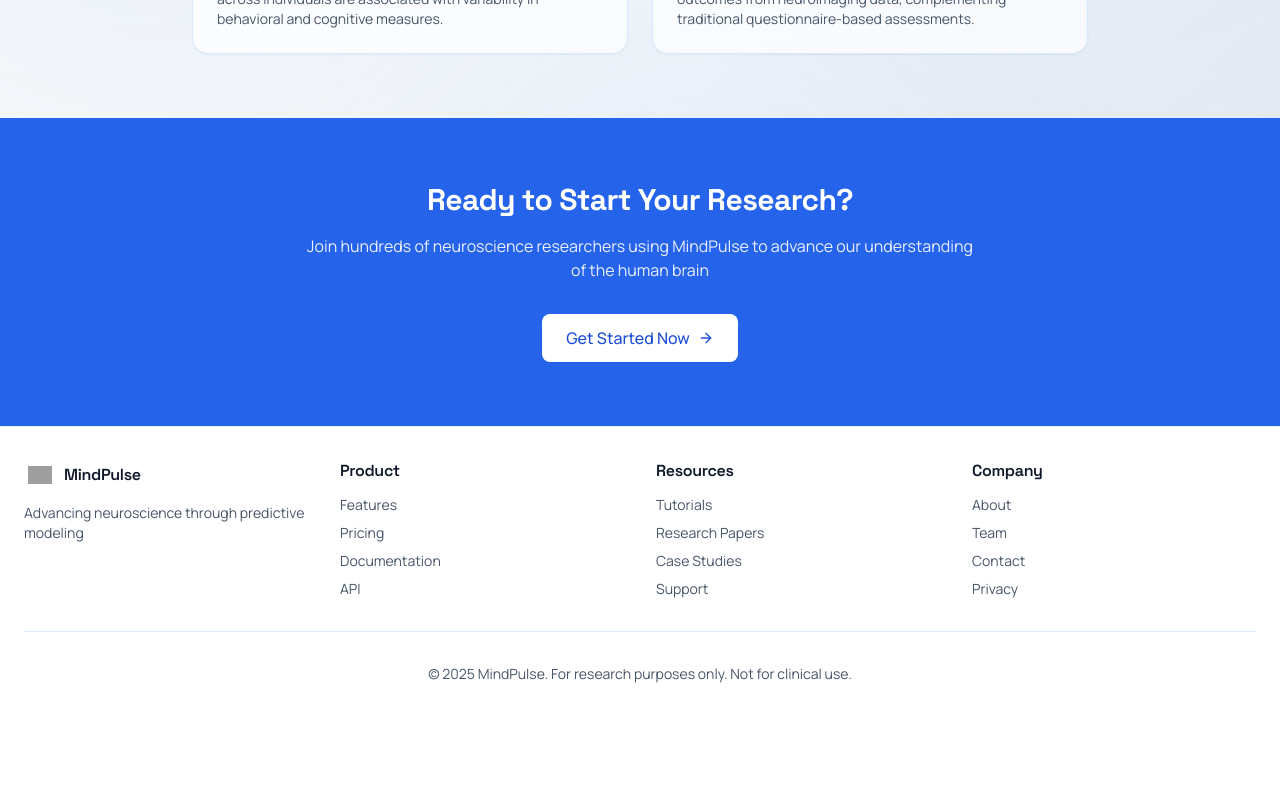
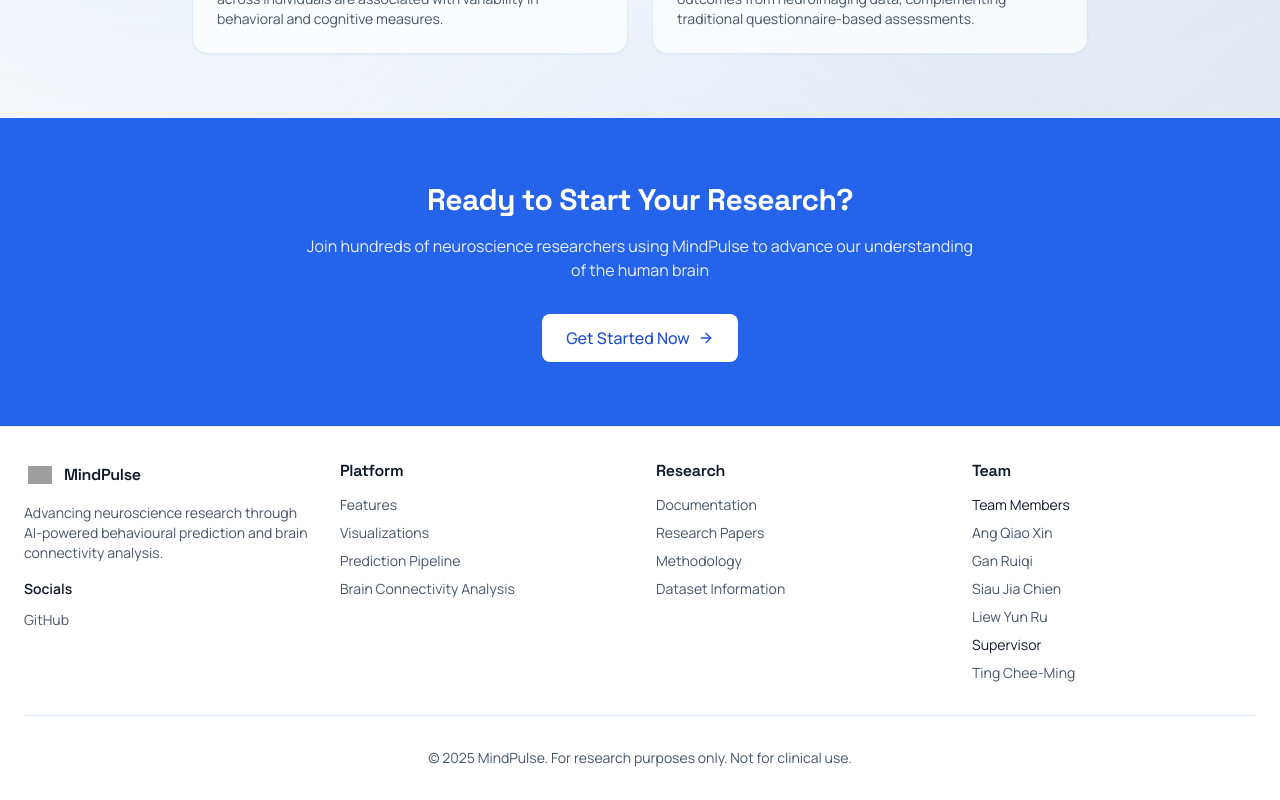
Before and after one commit to YR-1/GNN-web, a Next.js app in the folder frontend/: page / in a window 1280 px wide. Shown: the part 1966-2766 px from the top of the page. Before the commit the page ends 2682 px from the top, so only its background shows below. Built offline with nearby package versions, Linux system fonts and the light colour scheme; no server answers; grey boxes are pictures that could not be loaded.

Commit message:
Updated layout

```diff
--- a/frontend/app/(dashboard)/layout.tsx
+++ b/frontend/app/(dashboard)/layout.tsx
@@ -58,7 +58,7 @@ export default function DashboardLayout({
         <div className='top-nav-inner'>
           <div className='top-nav-brand'>
             <Image src='/fyp-logo-brain.png' alt='MindPulse' width={36} height={36} className='rounded-md' />
-            <Link href='/dashboard' className='brand-title'>
+            <Link href='/' className='brand-title'>
               MindPulse
             </Link>
           </div>
--- a/frontend/app/(dashboard)/model-performance/page.tsx
+++ b/frontend/app/(dashboard)/model-performance/page.tsx
@@ -189,7 +189,7 @@ export default function ModelPerformancePage() {
                     onClick={() => handleSort('mse')}
                     className='hover:bg-blue-100 p-0 h-auto font-semibold flex items-center ml-auto'
                   >
-                    MSE
+                    MAE
                     {getSortIcon('mse')}
                   </Button>
                 </TableHead>
@@ -258,9 +258,9 @@ export default function ModelPerformancePage() {
               </dd>
             </div>
             <div className='rounded-lg border border-slate-200 bg-white p-3'>
-              <dt className='text-xs font-semibold text-slate-800'>MSE</dt>
+              <dt className='text-xs font-semibold text-slate-800'>MAE</dt>
               <dd className='mt-1 text-xs leading-relaxed text-slate-600'>
-                Mean Squared Error &mdash; the average squared gap between predicted and actual
+                Mean Absolute Error &mdash; the average absolute gap between predicted and actual
                 scores. Lower means more accurate predictions.
               </dd>
             </div>
--- a/frontend/app/page.tsx
+++ b/frontend/app/page.tsx
@@ -13,7 +13,11 @@ export default function RootPage() {
         <div className='max-w-7xl mx-auto px-6 py-20 relative'>
           <div className='max-w-4xl mx-auto text-center'>
             <div className='mb-8 flex justify-center'>
-              <div className='inline-flex items-center justify-center gap-4 px-2 py-2'>
+              <Link
+                href='/login'
+                className='inline-flex items-center justify-center gap-4 px-2 py-2'
+                aria-label='Go to Get Started page'
+              >
                 <Image
                   src='/fyp-logo-brain.png'
                   alt='MindPulse logo'
@@ -24,7 +28,7 @@ export default function RootPage() {
                 <span className='font-display text-3xl font-bold leading-none text-ink-950 sm:text-5xl'>
                   MindPulse
                 </span>
-              </div>
+              </Link>
             </div>
             <h1 className='text-4xl sm:text-5xl font-display font-bold text-ink-950 mb-6'>
               Predict Human Behavior from Brain Activity
@@ -179,7 +183,11 @@ export default function RootPage() {
         <div className='max-w-7xl mx-auto px-6'>
           <div className='grid grid-cols-1 md:grid-cols-4 gap-8'>
             <div>
-              <div className='flex items-center gap-2 mb-3'>
+              <Link
+                href='/login'
+                className='mb-3 flex items-center gap-2'
+                aria-label='Go to Get Started page'
+              >
                 <div className='w-8 h-8 rounded-lg flex items-center justify-center'>
 
                   <Image
@@ -191,39 +199,53 @@ export default function RootPage() {
                 />
                 </div>
                 <span className='font-display font-semibold text-ink-950'>MindPulse</span>
+              </Link>
+              <p className='text-sm text-ink-700'>
+                Advancing neuroscience research through AI-powered behavioural prediction and brain connectivity analysis.
+              </p>
+              <div className='mt-4'>
+                <p className='mb-2 text-sm font-semibold text-ink-950'>Socials</p>
+                <a
+                  href='https://github.com/YR-1/GNN-web'
+                  target='_blank'
+                  rel='noreferrer'
+                  className='text-sm text-ink-700 transition-colors hover:text-ink-950'
+                >
+                  GitHub
+                </a>
               </div>
-              <p className='text-sm text-ink-700'>
-                Advancing neuroscience through predictive modeling
-              </p>
             </div>
 
             <div>
-              <h4 className='font-display font-semibold text-ink-950 mb-3'>Product</h4>
+              <h4 className='font-display font-semibold text-ink-950 mb-3'>Platform</h4>
               <ul className='space-y-2 text-sm text-ink-700'>
                 <li><a href='#' className='hover:text-ink-950 transition-colors'>Features</a></li>
-                <li><a href='#' className='hover:text-ink-950 transition-colors'>Pricing</a></li>
-                <li><a href='#' className='hover:text-ink-950 transition-colors'>Documentation</a></li>
-                <li><a href='#' className='hover:text-ink-950 transition-colors'>API</a></li>
+                <li><a href='#' className='hover:text-ink-950 transition-colors'>Visualizations</a></li>
+                <li><a href='#' className='hover:text-ink-950 transition-colors'>Prediction Pipeline</a></li>
+                <li><a href='#' className='hover:text-ink-950 transition-colors'>Brain Connectivity Analysis</a></li>
               </ul>
             </div>
 
             <div>
-              <h4 className='font-display font-semibold text-ink-950 mb-3'>Resources</h4>
+              <h4 className='font-display font-semibold text-ink-950 mb-3'>Research</h4>
               <ul className='space-y-2 text-sm text-ink-700'>
-                <li><a href='#' className='hover:text-ink-950 transition-colors'>Tutorials</a></li>
+                <li><a href='#' className='hover:text-ink-950 transition-colors'>Documentation</a></li>
                 <li><a href='#' className='hover:text-ink-950 transition-colors'>Research Papers</a></li>
-                <li><a href='#' className='hover:text-ink-950 transition-colors'>Case Studies</a></li>
-                <li><a href='#' className='hover:text-ink-950 transition-colors'>Support</a></li>
+                <li><a href='#' className='hover:text-ink-950 transition-colors'>Methodology</a></li>
+                <li><a href='#' className='hover:text-ink-950 transition-colors'>Dataset Information</a></li>
               </ul>
             </div>
 
             <div>
-              <h4 className='font-display font-semibold text-ink-950 mb-3'>Company</h4>
+              <h4 className='font-display font-semibold text-ink-950 mb-3'>Team</h4>
               <ul className='space-y-2 text-sm text-ink-700'>
-                <li><a href='#' className='hover:text-ink-950 transition-colors'>About</a></li>
-                <li><a href='#' className='hover:text-ink-950 transition-colors'>Team</a></li>
-                <li><a href='#' className='hover:text-ink-950 transition-colors'>Contact</a></li>
-                <li><a href='#' className='hover:text-ink-950 transition-colors'>Privacy</a></li>
+                <li><span className='text-ink-950'>Team Members</span></li>
+                <li><span>Ang Qiao Xin</span></li>
+                <li><span>Gan Ruiqi</span></li>
+                <li><span>Siau Jia Chien</span></li>
+                <li><span>Liew Yun Ru</span></li>
+                <li><span className='text-ink-950'>Supervisor</span></li>
+                <li><span>Ting Chee-Ming</span></li>
               </ul>
             </div>
           </div>
```
Also changed, not shown: frontend/app/(dashboard)/history/page.tsx (+18 -17 lines), frontend/lib/model-performance-data.ts (+8 -8 lines), 1 other file (tests, documents, lock files or other folders).
